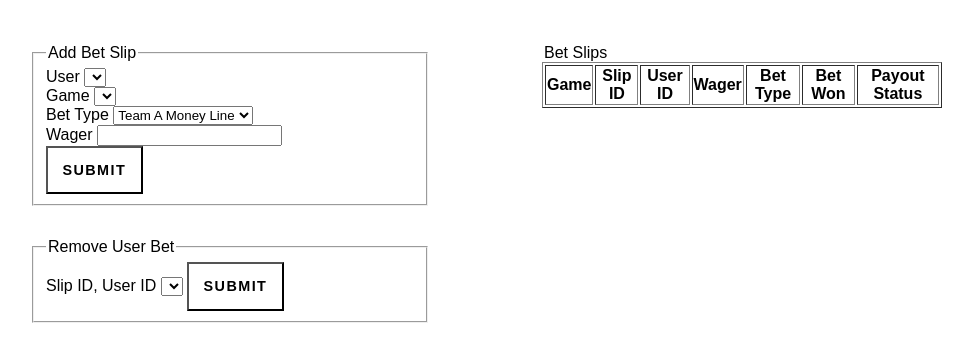
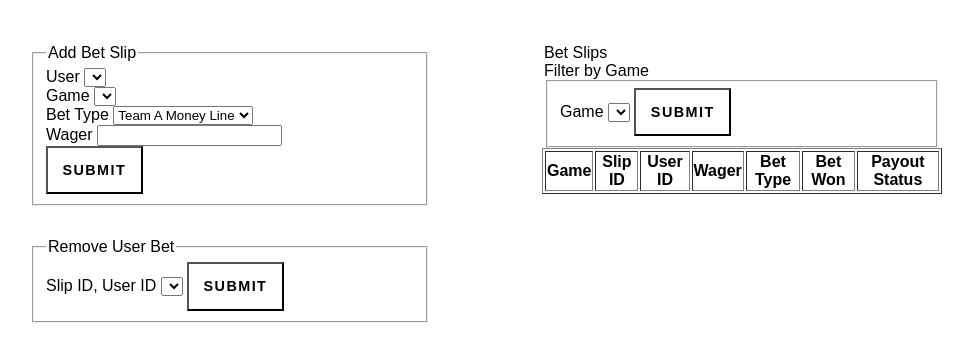
Before and after one commit to tate-jenkins/CS340, a Flask app: template templates/bet_slips.html in a window 1280 px wide. Shown: the part 133-495 px from the top of the page, without its empty margins (154-1127 px from the left). Run offline with Flask 2, Linux system fonts and the light colour scheme; the template is opened without the code that fills it, so the values that code supplies are empty; parts of the project's set-up code (start-up, migrations or seed data) failed here and were passed over; some libraries are stand-ins or nearby versions.

Commit message:
Added filter to bet_slips

```diff
--- a/app.py
+++ b/app.py
@@ -111,6 +111,40 @@ def bet_slips():
         return render_template('bet_slips.html', users=users, games=games, betSlips=betSlips)
     else:
         return render_template('bet_slips.html', users=users, games=games)
+
+@app.route('/filter_bet_slips', methods=['GET','POST'])
+def filter_bet_slips():
+    if request.method == 'POST':
+        cur = mysql.connection.cursor()
+        gamesValue = cur.execute("SELECT game_id, team_a, team_b FROM Games")
+        games = None
+        if gamesValue > 0:
+            games = cur.fetchall()
+            cur.close()
+
+        cur = mysql.connection.cursor()
+        usersValue = cur.execute("SELECT user_id, username FROM Users")
+        users = None
+        if usersValue > 0:
+            users = cur.fetchall()
+            cur.close()
+        betSlips = request.form
+        if betSlips.get('game_id', False):
+            game_id = betSlips['game_id']
+            cur = mysql.connection.cursor()
+            resultValue = cur.execute("SELECT Bet_slips.slip_id, wager, bet_type, bet_won, payout_status, team_a, team_b, Users_bet_slips.user_id \
+                                FROM Bet_slips \
+                                INNER JOIN Games ON Games.game_id = Bet_slips.game_id \
+                                INNER JOIN Users_bet_slips ON Users_bet_slips.slip_id = Bet_slips.slip_id \
+                                WHERE Games.game_id = %s", (game_id))
+            mysql.connection.commit()
+            if resultValue > 0:
+                betSlips = cur.fetchall()
+                return render_template('bet_slips.html', users=users, games=games, betSlips=betSlips)
+            else:
+                 return render_template('bet_slips.html', users=users, games=games)
+        else:
+            return render_template('bet_slips.html', users=users, games=games)
 
 @app.route('/remove_bet_slip', methods=['POST'])
 def bet_slips_removal():
--- a/templates/bet_slips.html
+++ b/templates/bet_slips.html
@@ -71,7 +71,21 @@
 <div class = "column">
 <div id="table-wrapper">
 <table border = 1>
-    <legend>Bet Slips</legend>
+    <legend>Bet Slips
+    <div>Filter by Game
+        <form method="POST" action="/filter_bet_slips">
+            <fieldset>
+                <label for="game_id">Game </label>
+                <select name="game_id" id="game_id">
+                    {% for game in games %}
+                        <option value="{{ game[0] }}">{{ game[1] }} vs. {{ game[2] }}</option>
+                    {% endfor %}
+                </select>
+                <input type="submit" class="button">
+            </fieldset>
+        </form>
+    </div>
+    </legend>
     <tr>
         <th>Game</th>
         <th>Slip ID</th>
```
Also changed, not shown: dml.sql (+10 -3 lines).
